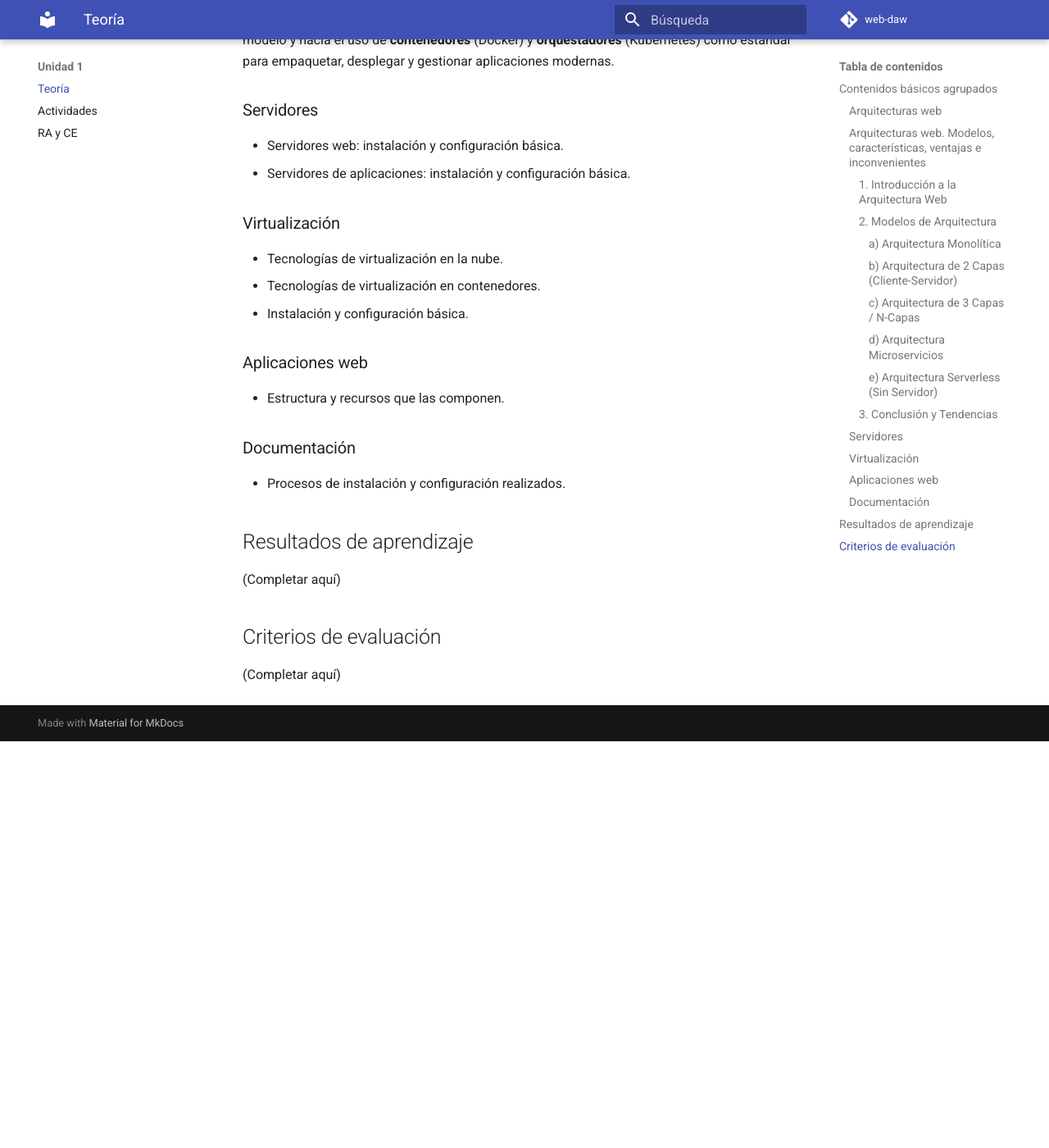
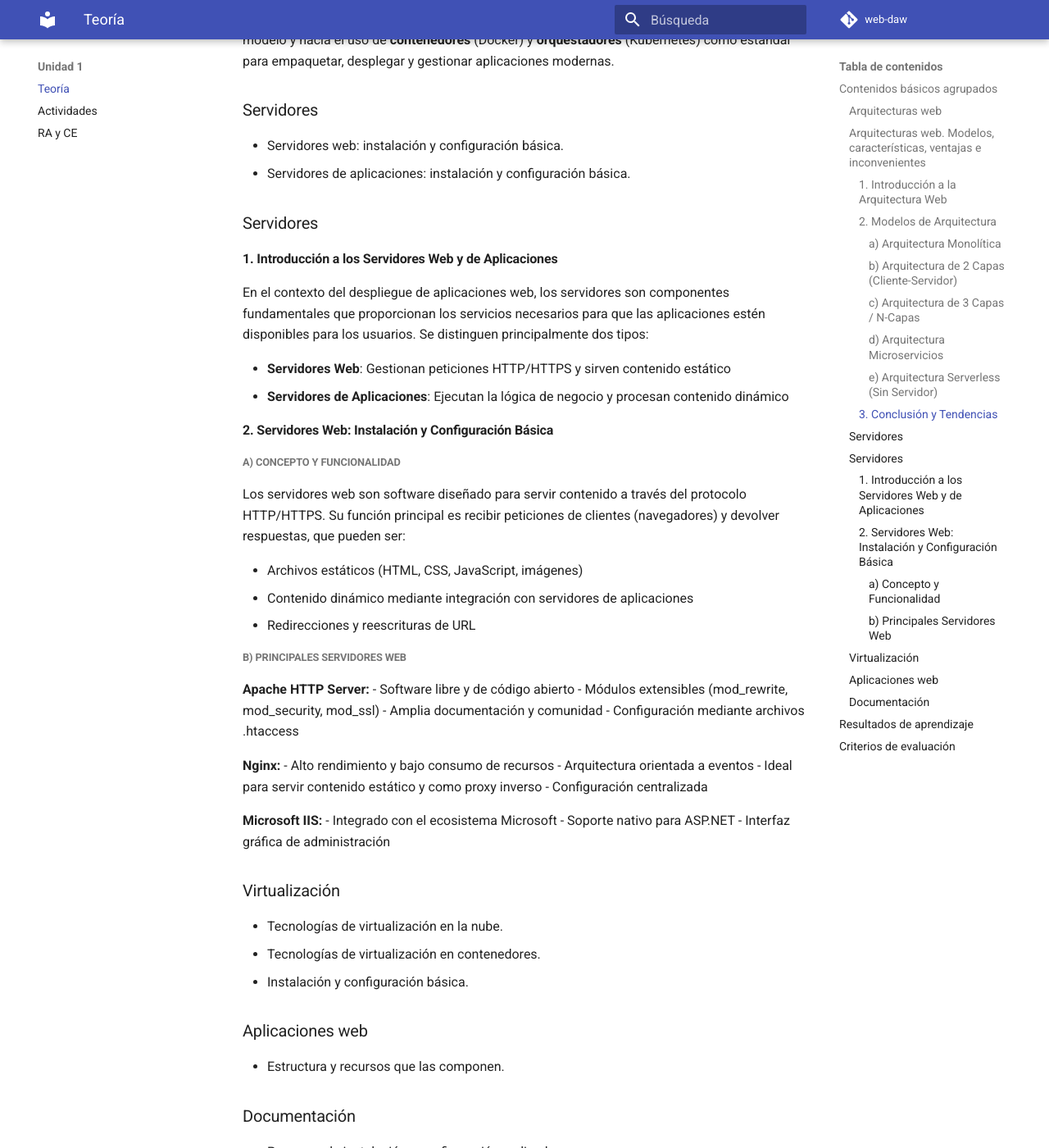
Before and after one commit to fjagui/web-daw, an MkDocs documentation site: the page built from docs/UD1/index.md, in a window 1280 px wide and 1400 px high, scrolled down 3561 px. Shown: the whole window at 82% size. Built offline with MkDocs 1.6.1 and Material for MkDocs 9.7.7, drawn with Linux system fonts in a browser that asks for light colours; comment, search, counter and statistics services are not loaded; before the commit the page ends 4465 px from its top, so only the background shows below that.

Commit message:
Añadiendo servidores

```diff
--- a/docs/UD1/index.md
+++ b/docs/UD1/index.md
@@ -148,6 +148,45 @@ La tendencia actual se dirige hacia arquitecturas híbridas que combinan lo mejo
 ### Servidores
 - Servidores web: instalación y configuración básica.
 - Servidores de aplicaciones: instalación y configuración básica.
+### Servidores
+
+#### 1. Introducción a los Servidores Web y de Aplicaciones
+
+En el contexto del despliegue de aplicaciones web, los servidores son componentes fundamentales que proporcionan los servicios necesarios para que las aplicaciones estén disponibles para los usuarios. Se distinguen principalmente dos tipos:
+
+- **Servidores Web**: Gestionan peticiones HTTP/HTTPS y sirven contenido estático
+- **Servidores de Aplicaciones**: Ejecutan la lógica de negocio y procesan contenido dinámico
+
+#### 2. Servidores Web: Instalación y Configuración Básica
+
+##### a) Concepto y Funcionalidad
+
+Los servidores web son software diseñado para servir contenido a través del protocolo HTTP/HTTPS. Su función principal es recibir peticiones de clientes (navegadores) y devolver respuestas, que pueden ser:
+
+- Archivos estáticos (HTML, CSS, JavaScript, imágenes)
+- Contenido dinámico mediante integración con servidores de aplicaciones
+- Redirecciones y reescrituras de URL
+
+##### b) Principales Servidores Web
+
+**Apache HTTP Server:**
+- Software libre y de código abierto
+- Módulos extensibles (mod_rewrite, mod_security, mod_ssl)
+- Amplia documentación y comunidad
+- Configuración mediante archivos .htaccess
+
+**Nginx:**
+- Alto rendimiento y bajo consumo de recursos
+- Arquitectura orientada a eventos
+- Ideal para servir contenido estático y como proxy inverso
+- Configuración centralizada
+
+**Microsoft IIS:**
+- Integrado con el ecosistema Microsoft
+- Soporte nativo para ASP.NET
+- Interfaz gráfica de administración
+
+
 
 ### Virtualización
 - Tecnologías de virtualización en la nube.
```
